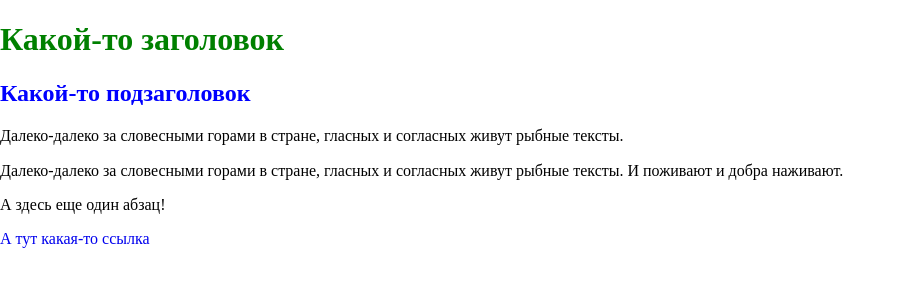
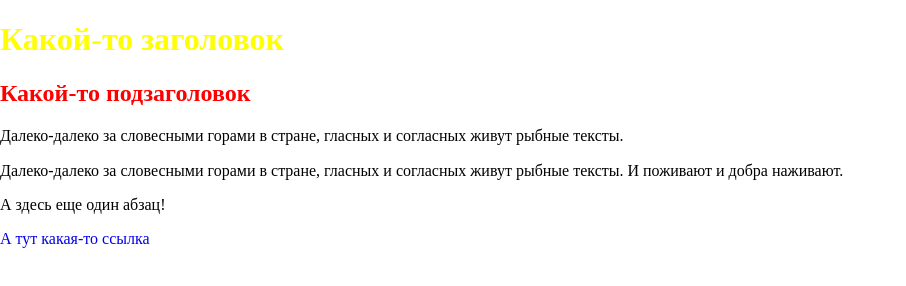
Before and after one commit to stasyakalinina/hismith, a website: page src/index.html in a window 1280 px wide. Shown: the whole page, without its empty margins (0-906 px from the left). Drawn offline with nearby package versions, Linux system fonts and the light colour scheme; files that its build step writes are made by us from their sources.

```diff
--- a/gulpfile.js
+++ b/gulpfile.js
@@ -50,7 +50,6 @@
     uf: false
   });
 
-  //browserSync.watch(path.buildPath).on("change", reload);
   browserSync.watch(path.buildPath).on("change", reload);
 
 });
--- a/src/sass/styles.scss
+++ b/src/sass/styles.scss
@@ -3,5 +3,5 @@
 @import "./utility/normalize";
 
 h2 {
-  color: blue;
+  color: red;
 }
--- a/src/sass/utility/base.scss
+++ b/src/sass/utility/base.scss
@@ -24,5 +24,5 @@
 }
 
 h1 {
-  color: green;
+  color: yellow;
 }
```
